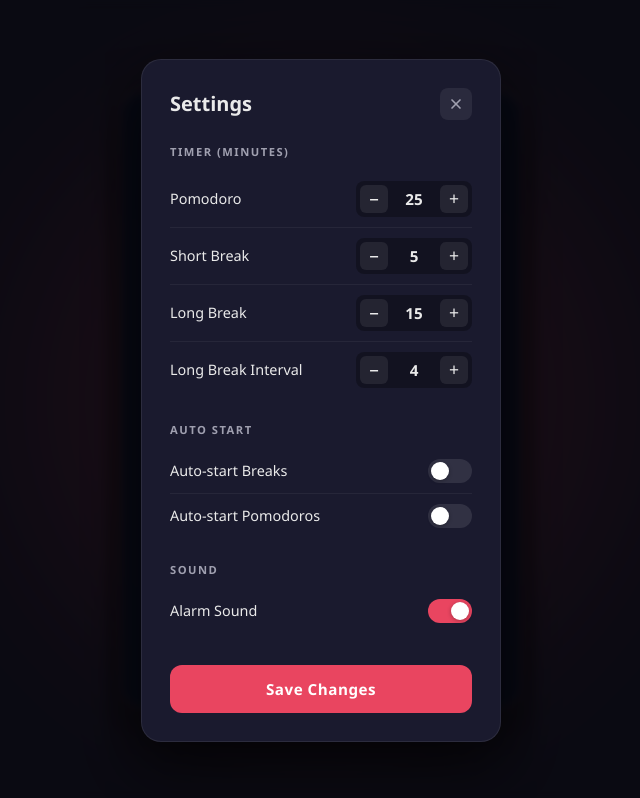
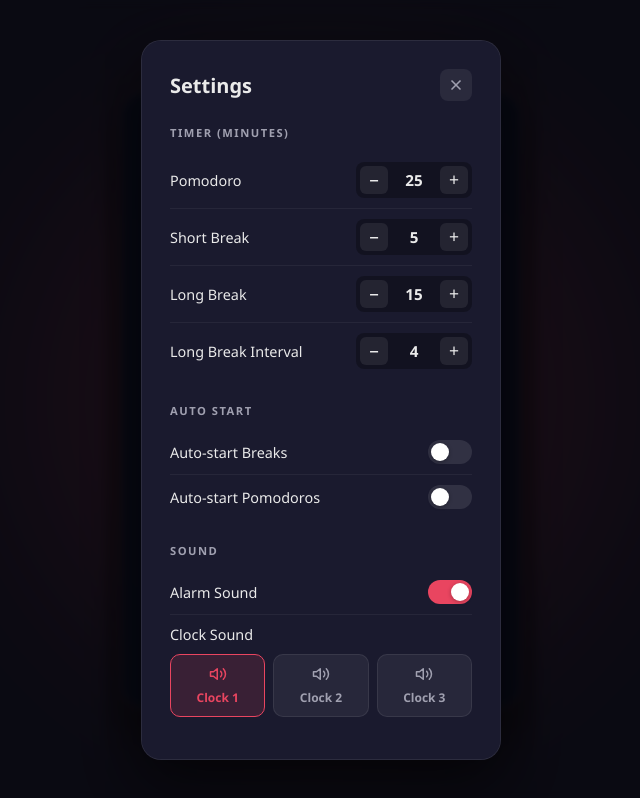
Before and after one commit to tusharmath/pomodoro, a React (Vite) app: page / in a window 1280 px wide. Both pictures are taken after a click on the button 796 px from the left and 134 px from the top of the page. Shown: the whole page, without its empty margins (319-959 px from the left). Built offline with nearby package versions, Linux system fonts and the light colour scheme.

Commit message:
feat(settings): add clock sound picker with track selection and preview

```diff
--- a/src/components/SettingsPanel.module.css
+++ b/src/components/SettingsPanel.module.css
@@ -166,6 +166,47 @@
   transform: translateX(20px);
 }
 
+/* Sound picker */
+.soundOptions {
+  display: flex;
+  gap: 8px;
+  width: 100%;
+}
+
+.soundOption {
+  flex: 1;
+  display: flex;
+  flex-direction: column;
+  align-items: center;
+  gap: 6px;
+  padding: 10px 6px;
+  border-radius: 10px;
+  background: rgba(255,255,255,0.06);
+  border: 1.5px solid rgba(255,255,255,0.08);
+  color: var(--color-text-muted);
+  font-size: 0.75rem;
+  font-weight: 600;
+  transition: all 0.15s ease;
+  cursor: pointer;
+}
+
+.soundOption svg {
+  width: 18px;
+  height: 18px;
+}
+
+.soundOption:hover {
+  background: rgba(255,255,255,0.11);
+  color: var(--color-text);
+  border-color: rgba(255,255,255,0.18);
+}
+
+.soundOptionActive {
+  background: rgba(233,69,96,0.15);
+  border-color: #e94560;
+  color: #e94560;
+}
+
 /* Save button */
 .saveBtn {
   width: 100%;
--- a/src/components/SettingsPanel.tsx
+++ b/src/components/SettingsPanel.tsx
@@ -1,5 +1,6 @@
-import { useState } from 'react'
+import { useRef, useState } from 'react'
 import { Settings } from '../types'
+import { TRACKS } from '../hooks/useSound'
 import styles from './SettingsPanel.module.css'
 
 interface Props {
@@ -59,6 +60,54 @@ function Toggle({ label, checked, onChange }: ToggleProps) {
   )
 }
 
+const SOUND_LABELS: Record<1 | 2 | 3, string> = {
+  1: 'Clock 1',
+  2: 'Clock 2',
+  3: 'Clock 3',
+}
+
+function SoundPicker({ value, onChange }: { value: 1 | 2 | 3; onChange: (v: 1 | 2 | 3) => void }) {
+  const previewRef = useRef<HTMLAudioElement | null>(null)
+
+  function preview(track: 1 | 2 | 3) {
+    if (previewRef.current) {
+      previewRef.current.pause()
+      previewRef.current.currentTime = 0
+    }
+    const audio = new Audio(TRACKS[track])
+    previewRef.current = audio
+    // Play a 3-second preview then stop
+    audio.play().catch(() => {})
+    setTimeout(() => {
+      audio.pause()
+      audio.currentTime = 0
+    }, 3000)
+  }
+
+  return (
+    <div className={styles.field} style={{ flexDirection: 'column', alignItems: 'flex-start', gap: 10 }}>
+      <span className={styles.fieldLabel}>Clock Sound</span>
+      <div className={styles.soundOptions}>
+        {([1, 2, 3] as const).map(n => (
+          <button
+            key={n}
+            className={`${styles.soundOption} ${value === n ? styles.soundOptionActive : ''}`}
+            onClick={() => { onChange(n); preview(n) }}
+            aria-pressed={value === n}
+          >
+            <svg viewBox="0 0 24 24" fill="none" stroke="currentColor" strokeWidth="2" strokeLinecap="round" strokeLinejoin="round">
+              <polygon points="11,5 6,9 2,9 2,15 6,15 11,19"/>
+              <path d="M15.54 8.46a5 5 0 0 1 0 7.07"/>
+              <path d="M19.07 4.93a10 10 0 0 1 0 14.14"/>
+            </svg>
+            {SOUND_LABELS[n]}
+          </button>
+        ))}
+      </div>
+    </div>
+  )
+}
+
 export default function SettingsPanel({ settings, onUpdate, onClose }: Props) {
   const [local, setLocal] = useState<Settings>(settings)
 
@@ -101,6 +150,7 @@ export default function SettingsPanel({ settings, onUpdate, onClose }: Props) {
         <div className={styles.section}>
           <h3 className={styles.sectionTitle}>Sound</h3>
           <Toggle label="Alarm Sound" checked={local.alarmSound} onChange={v => set('alarmSound', v)} />
+          <SoundPicker value={local.clockSound} onChange={v => set('clockSound', v)} />
         </div>
 
         <button className={styles.saveBtn} onClick={handleSave}>
--- a/src/hooks/useSound.ts
+++ b/src/hooks/useSound.ts
@@ -4,31 +4,39 @@ import clock1 from '../sounds/clock-1.mp3'
 import clock2 from '../sounds/clock-2.mp3'
 import clock3 from '../sounds/clock-3.mp3'
 
-const TRACKS = [clock1, clock2, clock3]
+export const TRACKS: Record<1 | 2 | 3, string> = {
+  1: clock1,
+  2: clock2,
+  3: clock3,
+}
 
 /**
- * Plays the clock sound files in a looping sequence while `active` is true.
- * When `active` becomes false the current track is paused and reset.
+ * Plays the selected clock sound in a loop while `active` is true.
+ * Switches to the new track immediately when `track` changes.
+ * When `active` becomes false the audio is paused and reset.
  */
-export function useSound(active: boolean) {
+export function useSound(active: boolean, track: 1 | 2 | 3) {
   const audioRef = useRef<HTMLAudioElement | null>(null)
-  const trackIndexRef = useRef(0)
 
+  // Swap src whenever the chosen track changes
+  useEffect(() => {
+    if (!audioRef.current) return
+    const wasPlaying = !audioRef.current.paused
+    audioRef.current.pause()
+    audioRef.current.src = TRACKS[track]
+    audioRef.current.currentTime = 0
+    if (wasPlaying) {
+      audioRef.current.play().catch(() => { /* autoplay blocked */ })
+    }
+  }, [track])
+
+  // Start / stop based on `active`
   useEffect(() => {
     if (active) {
-      // Create audio element for the current track if needed
       if (!audioRef.current) {
-        const audio = new Audio(TRACKS[trackIndexRef.current])
-        audioRef.current = audio
-
-        // Advance to next track when one finishes
-        audio.addEventListener('ended', () => {
-          trackIndexRef.current = (trackIndexRef.current + 1) % TRACKS.length
-          audio.src = TRACKS[trackIndexRef.current]
-          audio.play().catch(() => { /* autoplay blocked */ })
-        })
+        audioRef.current = new Audio(TRACKS[track])
+        audioRef.current.loop = true
       }
-
       audioRef.current.play().catch(() => { /* autoplay blocked */ })
     } else {
       if (audioRef.current) {
@@ -36,6 +44,7 @@ export function useSound(active: boolean) {
         audioRef.current.currentTime = 0
       }
     }
+  // eslint-disable-next-line react-hooks/exhaustive-deps
   }, [active])
 
   // Cleanup on unmount
--- a/src/hooks/useTimer.ts
+++ b/src/hooks/useTimer.ts
@@ -48,7 +48,7 @@ export function useTimer(): UseTimerReturn {
   const [sessions, setSessions] = useState<Session[]>(() => loadSessions())
 
   // Play clock sounds in a loop only during an active pomodoro session
-  useSound(isRunning && mode === 'pomodoro')
+  useSound(isRunning && mode === 'pomodoro', settings.clockSound)
 
   const intervalRef = useRef<ReturnType<typeof setInterval> | null>(null)
   const settingsRef = useRef(settings)
--- a/src/types.ts
+++ b/src/types.ts
@@ -8,6 +8,7 @@ export interface Settings {
   autoStartBreaks: boolean
   autoStartPomodoros: boolean
   alarmSound: boolean
+  clockSound: 1 | 2 | 3
 }
 
 export interface Session {
@@ -25,6 +26,7 @@ export const DEFAULT_SETTINGS: Settings = {
   autoStartBreaks: false,
   autoStartPomodoros: false,
   alarmSound: true,
+  clockSound: 1,
 }
 
 export const MODE_LABELS: Record<Mode, string> = {
```
